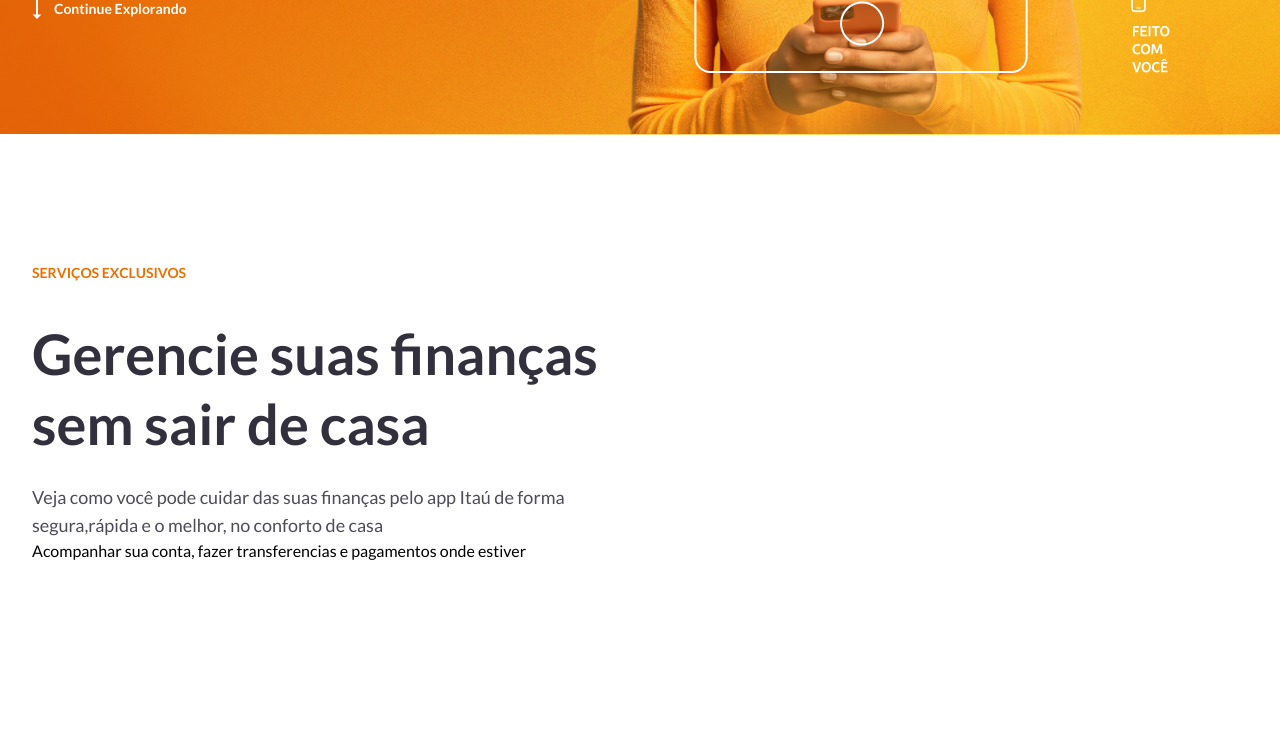
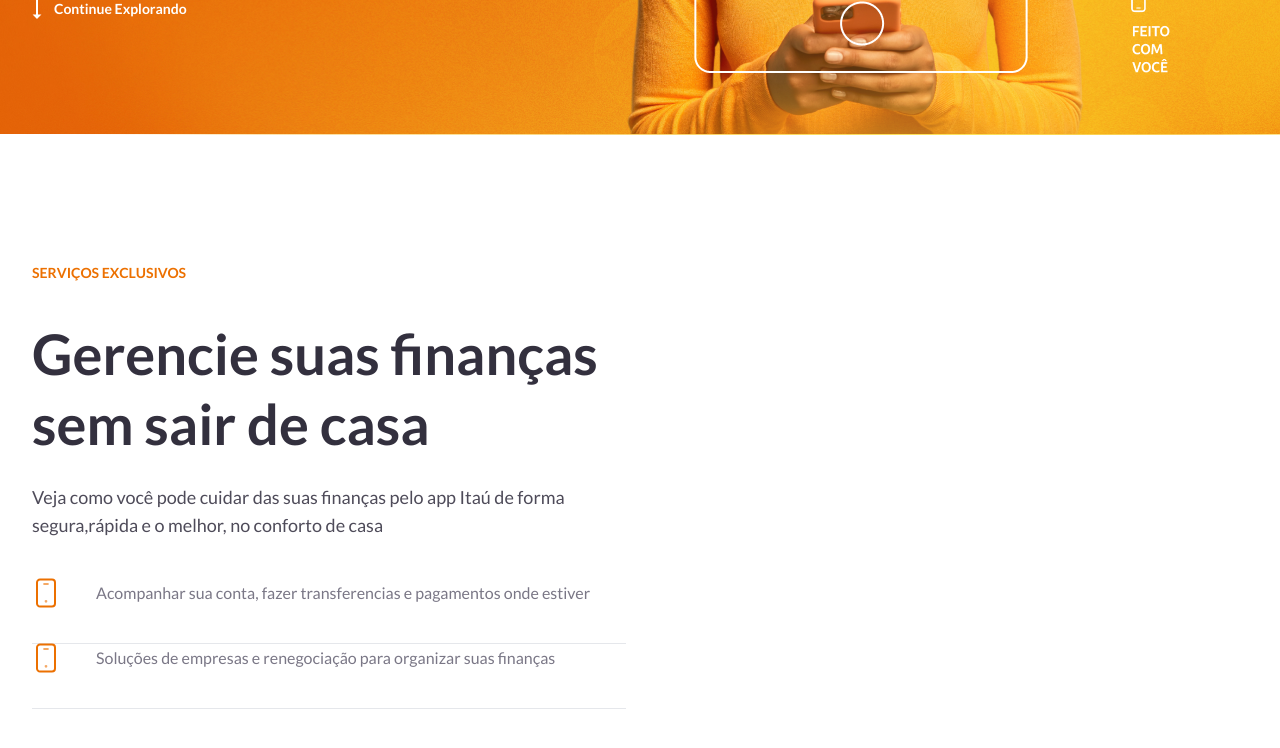
Before and after one commit to DigoFernandes/landingPage, a Next.js app: page / in a window 1280 px wide. Shown: the part 649-1397 px from the top of the page. Built offline with nearby package versions, Linux system fonts and the light colour scheme.

Commit message:
Section service 90%

```diff
--- a/src/components/SectionServices.tsx
+++ b/src/components/SectionServices.tsx
@@ -1,5 +1,7 @@
 import React from "react";
 import Container from "./Container";
+import IconPhone from "@/assets/icon-phone.svg"
+import Image from "next/image";
 
 export default function SectionServices() {
   return (
@@ -12,18 +14,30 @@ export default function SectionServices() {
           <h2 className="text-primary-gray text-[56px] font-bold leading-tight mb-6">
             Gerencie suas finanças sem sair de casa
           </h2>
-          <p className="text-lg max-w-[554px] mb-15 text-second-gray">
+          <p className="text-lg max-w-[554px] mb-10 text-second-gray">
             Veja como você pode cuidar das suas finanças pelo app Itaú de forma
             segura,rápida e o melhor, no conforto de casa
           </p>
 
           <ul>
-            <li>
-                <p>Acompanhar sua conta, fazer transferencias e pagamentos onde estiver</p>
+            <li className="flex items-center gap-9 pb-9 border-b-[1px] border-opacity-gray">
+              <div className="w-7 h-7 flex items-center justify-center">
+                <Image src={IconPhone} alt="Phone icon" />
+              </div>
+              <p className="flex-1 text-txt-gray pr-2">
+                Acompanhar sua conta, fazer transferencias e pagamentos onde
+                estiver
+              </p>
             </li>
-            <li></li>
-            <li></li>
-            <li></li>
+            <li className="flex items-center gap-9 pb-9 border-b-[1px] border-opacity-gray">
+              <div className="w-7 h-7 flex items-center justify-center">
+                <Image src={IconPhone} alt="Phone icon" />
+              </div>
+              <p className="flex-1 text-txt-gray pr-2">
+               Soluções de empresas e renegociação para organizar suas finanças
+              </p>
+            </li>
+
           </ul>
         </div>
       </Container>
```
